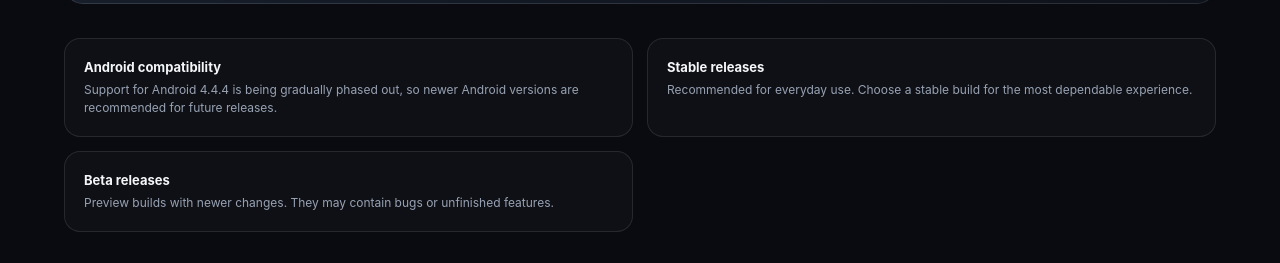
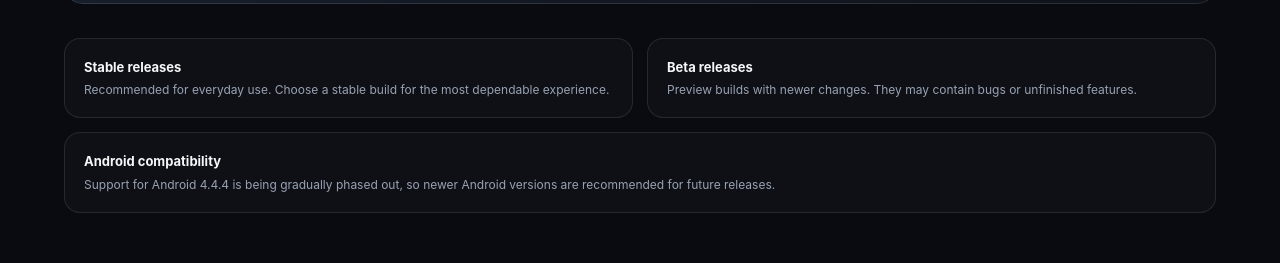
Before and after one commit to iy367-ux/EmberHome, a plain HTML site: page docs/index.html in a window 1280 px wide. Shown: the part 975-1238 px from the top of the page. Drawn offline with Linux system fonts and the light colour scheme; no server answers.

Commit message:
Place compatibility card below release cards

```diff
--- a/docs/index.html
+++ b/docs/index.html
@@ -56,7 +56,8 @@ h2{font-size:27px;letter-spacing:-.035em;margin:0;font-weight:780}
 .info{display:grid;grid-template-columns:1fr 1fr;gap:14px;margin-top:34px}
 .info-card{border:1px solid var(--line);background:rgba(255,255,255,.025);border-radius:16px;padding:18px 19px}
 .info-card strong{display:block;font-size:13px;margin-bottom:4px}
-.info-card p{font-size:12px;color:var(--muted);margin:0}\n.info-card.compatibility{grid-column:1/-1}
+.info-card p{font-size:12px;color:var(--muted);margin:0}
+.info-card.compatibility{grid-column:1/-1}
 footer{border-top:1px solid var(--line);padding:23px clamp(22px,5vw,88px) 34px;color:#7f8998;font-size:12px}
 .foot-inner{display:flex;justify-content:space-between;align-items:center;gap:16px;flex-wrap:wrap}
 footer a{color:#d9a17c;text-decoration:none}
@@ -85,9 +86,9 @@ footer a{color:#d9a17c;text-decoration:none}
     <article class="card"><div class="kind">Release library</div><p class="version">Loading…</p><p class="note">Fetching the latest versions.</p></article>
   </section>
   <section class="info" aria-label="Release information">
-    <div class="info-card"><strong>Android compatibility</strong><p>Support for Android 4.4.4 is being gradually phased out, so newer Android versions are recommended for future releases.</p></div>
     <div class="info-card"><strong>Stable releases</strong><p>Recommended for everyday use. Choose a stable build for the most dependable experience.</p></div>
     <div class="info-card"><strong>Beta releases</strong><p>Preview builds with newer changes. They may contain bugs or unfinished features.</p></div>
+    <div class="info-card compatibility"><strong>Android compatibility</strong><p>Support for Android 4.4.4 is being gradually phased out, so newer Android versions are recommended for future releases.</p></div>
   </section>
 </main>
 <footer><div class="foot-inner"><span>© EmberHome · Official project downloads</span><span><a href="https://github.com/iy367-ux/EmberHome">GitHub repository</a> &nbsp;·&nbsp; <a href="https://github.com/iy367-ux/EmberHome/releases">All releases</a></span></div></footer>
```
